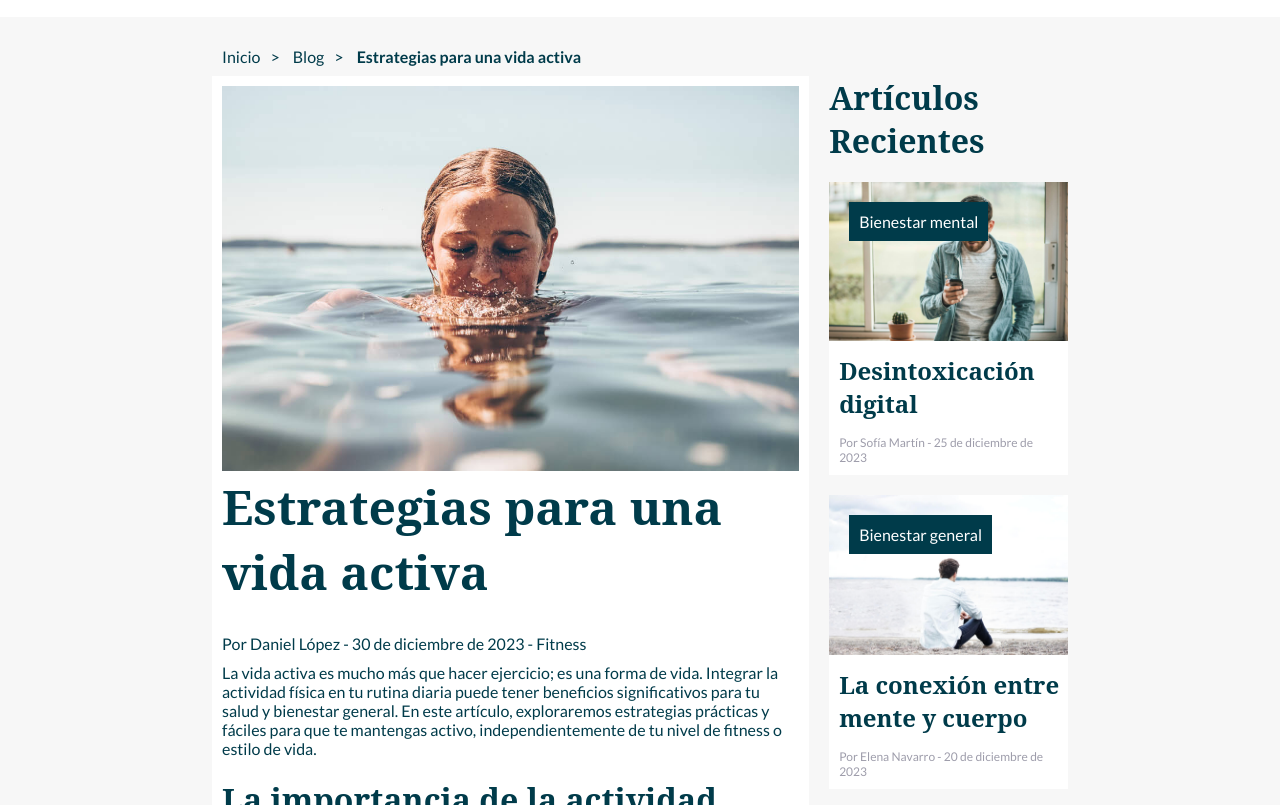
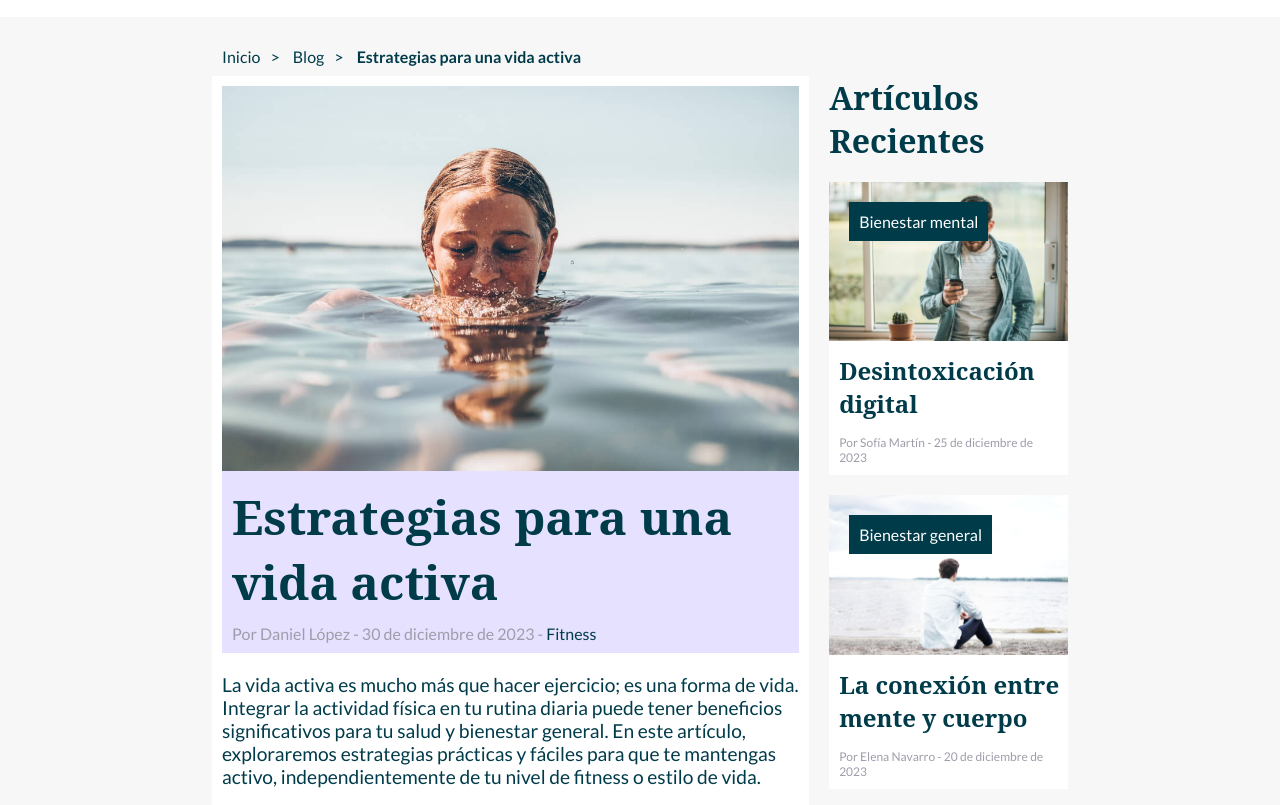
Before and after one commit to jmsanchezbz/html-css-p3, a plain HTML site: page entrada.html in a window 1280 px wide. Shown: the part 86-891 px from the top of the page. Drawn offline with Linux system fonts and the light colour scheme.

Commit message:
Fixed minor style errors

```diff
--- a/assets/css/style.css
+++ b/assets/css/style.css
@@ -580,6 +580,10 @@ input[type="email"] {
   content: none;
 }
 
+.entries .intro {
+  font-size: 1.2rem;
+}
+
 .entries p {
   margin: 10px 0;
 }
@@ -588,7 +592,7 @@ input[type="email"] {
   border: none;
 }
 
-.entry li {
+.entry .post li {
   margin-bottom:10px;
 }
 
@@ -603,14 +607,17 @@ input[type="email"] {
   margin-bottom: 20px;
 }
 
-.post .meta {
+.post .caption-content {
   padding: 10px;
-  text-align: left;
 }
 
-.post .meta h1 {
+.post .imagen h1 {
   color: var(--primary-color);
   margin-bottom: 10px;
+}
+
+.figcaption {
+  color: var(--grey-text-color);
 }
 
 .post .caption-category {
--- a/entrada.html
+++ b/entrada.html
@@ -39,16 +39,16 @@
     </nav>
     <div class="entry">
       <article class="post">
-        <div class="image">
+        <div class="imagen">
           <img class="img-fluid" src="assets/img/estrategias-vida-activa.jpg"
             alt="Chica que saca la cabeza del mar con los ojos cerrados">
+          <div class="caption-content">
+            <h1>Estrategias para una vida activa</h1>
+            <span class="figcaption">Por Daniel López - 30 de diciembre de 2023 -
+              <span class="caption-category">Fitness</span></span>
+          </div>
         </div>
-        <div>
-          <h1>Estrategias para una vida activa</h1>
-          <span class="figcaption">Por Daniel López - 30 de diciembre de 2023 -
-            <span class="caption-category">Fitness</span></span>
-        </div>
-        <p>
+        <p class="intro">
           La vida activa es mucho más que hacer ejercicio; es una forma de
           vida. Integrar la actividad física en tu rutina diaria puede tener
           beneficios significativos para tu salud y bienestar general. En
```
